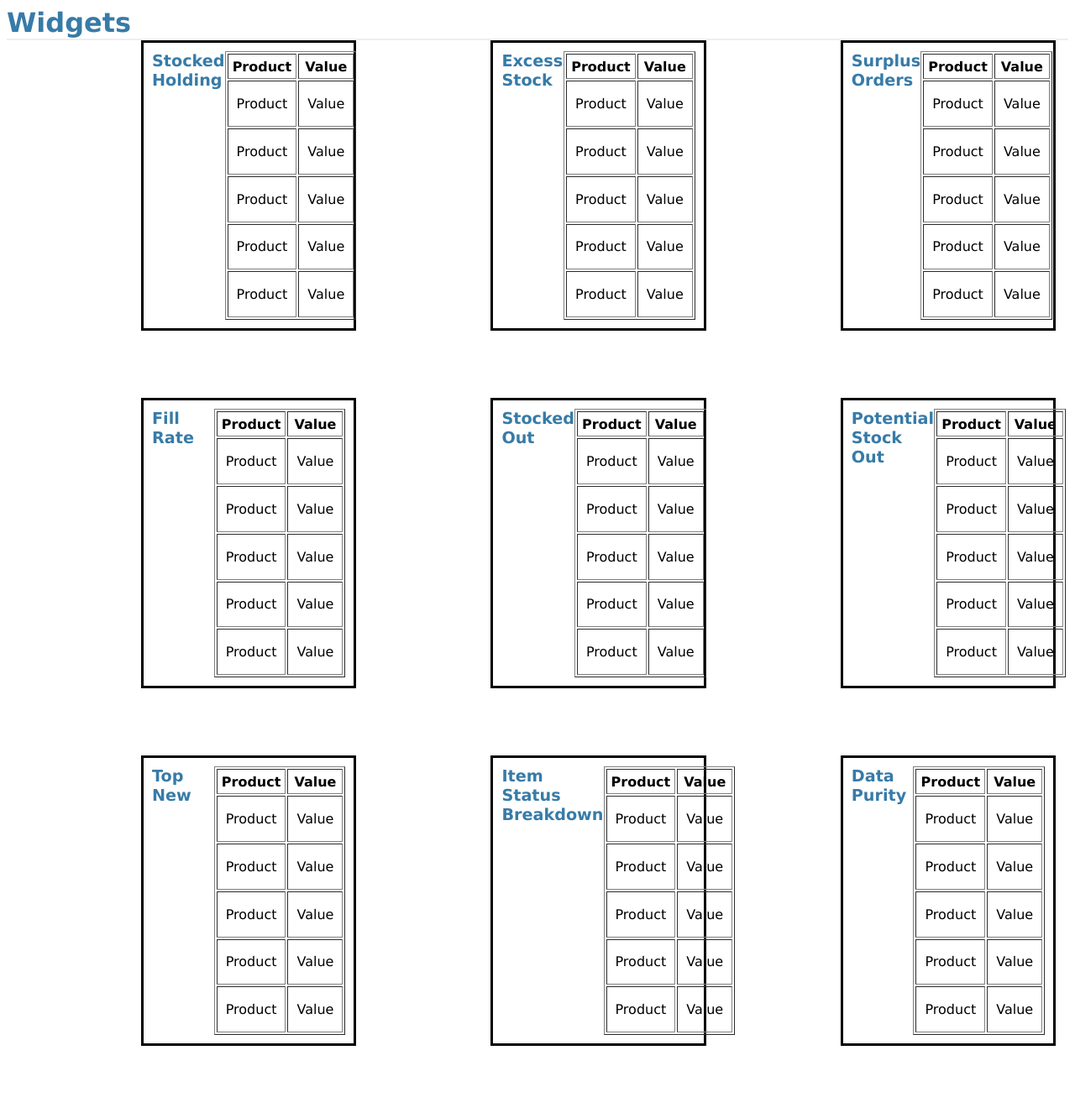
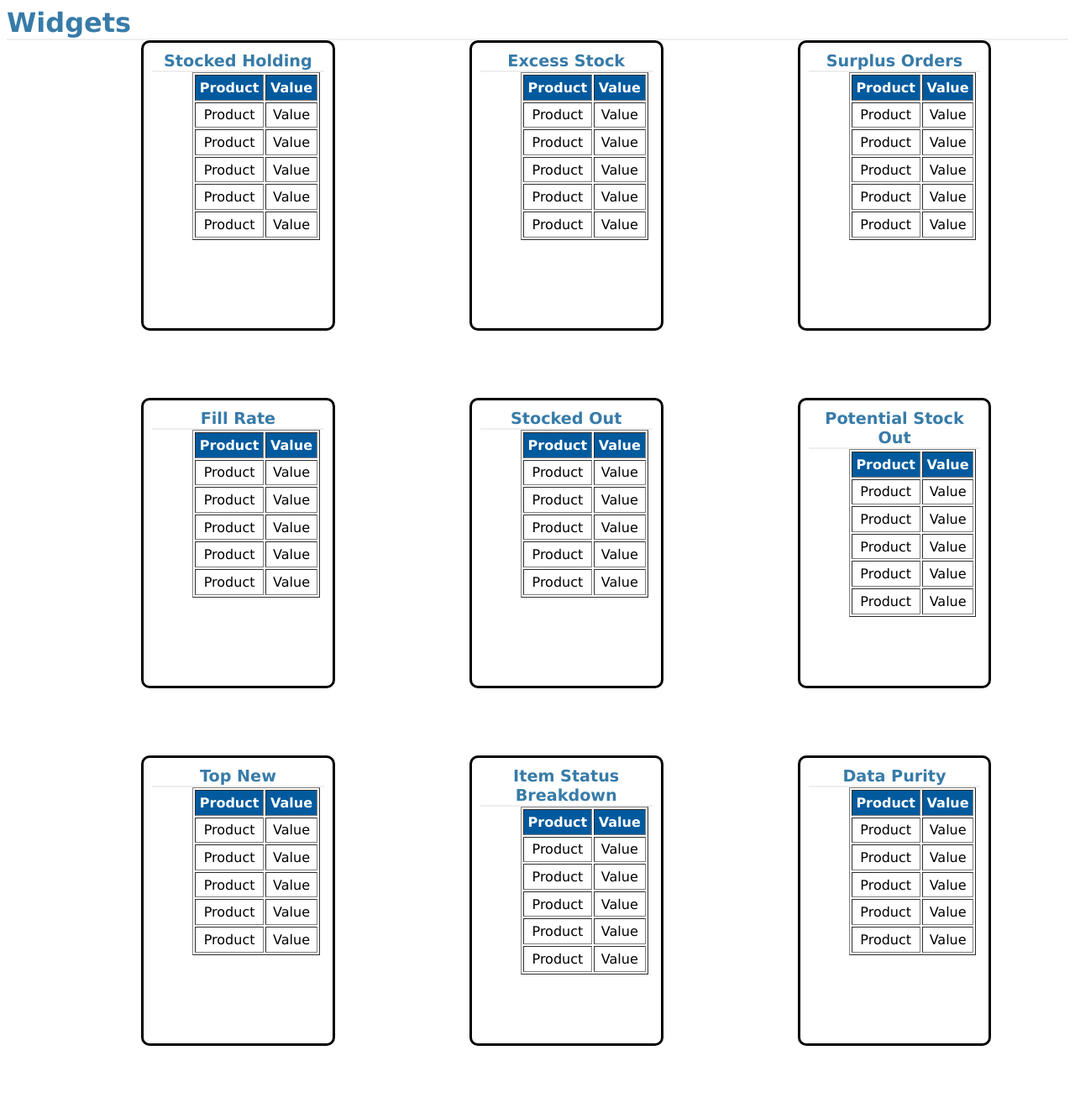
Before and after one commit to animeshgaur25/sales_forecasting_app, a Flask app: page /widget in a window 1280 px wide. Shown: the whole page at 84% size. Run offline with Flask 2, Linux system fonts and the light colour scheme; some libraries are stand-ins or nearby versions.

Commit message:
minor css changes

```diff
--- a/templates/widget.html
+++ b/templates/widget.html
@@ -31,20 +31,37 @@
       }
       h2 {
         font-size: 1.2em;
+        border-bottom: 2px solid #eee;
       }
       .widget {
-        display: flex;
+        display: block;
         margin-left: 10em;
         margin-bottom: 5em;
         justify-content: space-between;
         float: left;
-        width: 18vw;
+        width: 16vw;
         height: 40vh;
         padding: 10px;
         border-style: solid;
+        border-radius: 10px;
+        text-align: center;
+      }
+      #table {
+        margin-left: 3em;
+      }
+      .tables tr:nth-child(odd) {
+        background-color: #eee;
+      }
+      .tables tr:nth-child(even) {
+        background-color: #fff;
+      }
+      th {
+        background-color: #015a9e;
+        color: #fff;
+        padding: 0.3em;
       }
       table tr td {
-        padding: 10px;
+        padding: 0.3em;
       }
     </style>
   </head>
@@ -52,7 +69,7 @@
     <h1>Widgets</h1>
     <div id="widget-container">
       {% for i in range(9) %}
-      <div id="{{widgets[i]}}" class="widget" title="widget{{i}} ">
+      <div id="{{widgets[i]}}" class="widget" title="{{widgets[i]}}">
         <h2>{{widgets[i]}}</h2>
         <table id="table" border="1">
           <tr>
```
